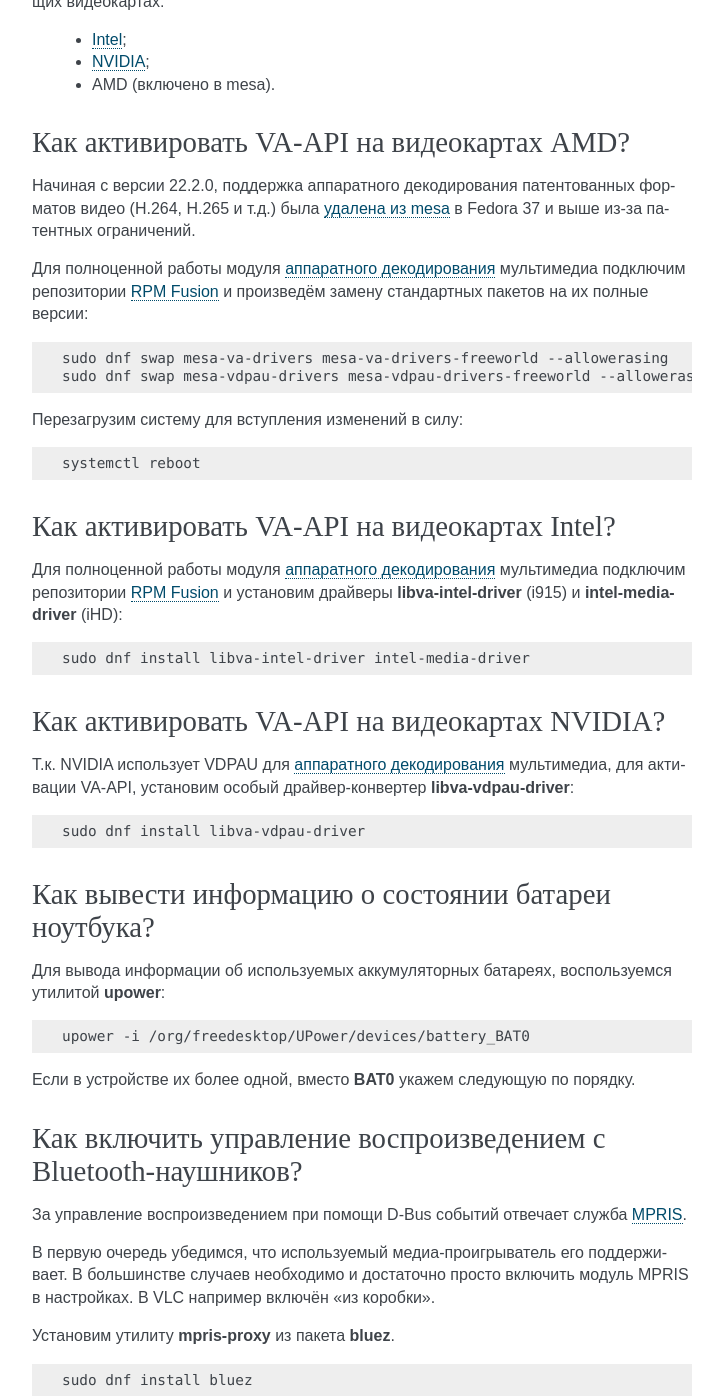
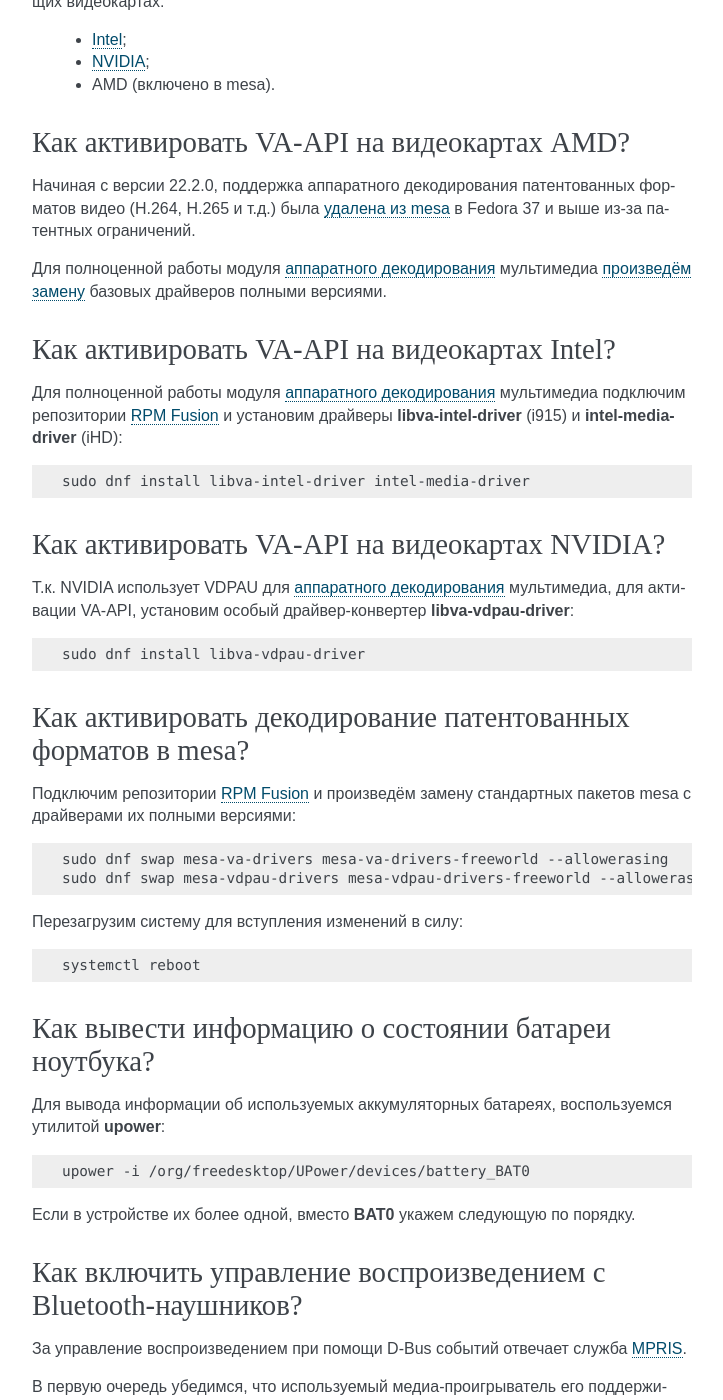
Before and after one commit to RussianFedora/FAQ, a Sphinx documentation site: the page built from source/hardware.rst, in a window 1280 px wide and 1400 px high, scrolled down 25703 px. Shown: the whole window, without its empty margins (388-1111 px from the left). Built offline with Sphinx 7.4.7, drawn with Linux system fonts in a browser that asks for light colours; comment, search, counter and statistics services are not loaded; some of the changed lines change nothing that is shown; some of the changed text lies outside the part shown.

Commit message:
Added mesa-freeworld question.

```diff
--- a/source/hardware.rst
+++ b/source/hardware.rst
@@ -1426,7 +1426,7 @@
   * :ref:`NVIDIA <vaapi-nvidia>`;
   * AMD (включено в mesa).
 
-.. index:: hardware acceleration, vaapi, amd, mesa
+.. index:: hardware acceleration, vaapi, amd
 .. _vaapi-amd:
 
 Как активировать VA-API на видеокартах AMD?
@@ -1434,7 +1434,39 @@
 
 Начиная с версии 22.2.0, поддержка аппаратного декодирования патентованных форматов видео (H.264, H.265 и т.д.) была `удалена из mesa <https://src.fedoraproject.org/rpms/mesa/c/94ef544b3f2125912dfbff4c6ef373fe49806b52?branch=rawhide>`__ в Fedora 37 и выше из-за патентных ограничений.
 
-Для полноценной работы модуля :ref:`аппаратного декодирования <video-hwaccel>` мультимедиа подключим репозитории :ref:`RPM Fusion <rpmfusion>` и произведём замену стандартных пакетов на их полные версии:
+Для полноценной работы модуля :ref:`аппаратного декодирования <video-hwaccel>` мультимедиа :ref:`произведём замену <mesa-freeworld>` базовых драйверов полными версиями.
+
+.. index:: hardware acceleration, vaapi, intel
+.. _vaapi-intel:
+
+Как активировать VA-API на видеокартах Intel?
+================================================
+
+Для полноценной работы модуля :ref:`аппаратного декодирования <video-hwaccel>` мультимедиа подключим репозитории :ref:`RPM Fusion <rpmfusion>` и установим драйверы **libva-intel-driver** (i915) и **intel-media-driver** (iHD):
+
+.. code-block:: text
+
+    sudo dnf install libva-intel-driver intel-media-driver
+
+.. index:: hardware acceleration, vaapi, vdpau, nvidia
+.. _vaapi-nvidia:
+
+Как активировать VA-API на видеокартах NVIDIA?
+=================================================
+
+Т.к. NVIDIA использует VDPAU для :ref:`аппаратного декодирования <video-hwaccel>` мультимедиа, для активации VA-API, установим особый драйвер-конвертер **libva-vdpau-driver**:
+
+.. code-block:: text
+
+    sudo dnf install libva-vdpau-driver
+
+.. index:: hardware acceleration, vaapi, amd, nouveau, mesa
+.. _mesa-freeworld:
+
+Как активировать декодирование патентованных форматов в mesa?
+=================================================================
+
+Подключим репозитории :ref:`RPM Fusion <rpmfusion>` и произведём замену стандартных пакетов mesa с драйверами их полными версиями:
 
 .. code-block:: text
 
@@ -1446,30 +1478,6 @@
 .. code-block:: text
 
     systemctl reboot
-
-.. index:: hardware acceleration, vaapi, intel
-.. _vaapi-intel:
-
-Как активировать VA-API на видеокартах Intel?
-================================================
-
-Для полноценной работы модуля :ref:`аппаратного декодирования <video-hwaccel>` мультимедиа подключим репозитории :ref:`RPM Fusion <rpmfusion>` и установим драйверы **libva-intel-driver** (i915) и **intel-media-driver** (iHD):
-
-.. code-block:: text
-
-    sudo dnf install libva-intel-driver intel-media-driver
-
-.. index:: hardware acceleration, vaapi, vdpau, nvidia
-.. _vaapi-nvidia:
-
-Как активировать VA-API на видеокартах NVIDIA?
-=================================================
-
-Т.к. NVIDIA использует VDPAU для :ref:`аппаратного декодирования <video-hwaccel>` мультимедиа, для активации VA-API, установим особый драйвер-конвертер **libva-vdpau-driver**:
-
-.. code-block:: text
-
-    sudo dnf install libva-vdpau-driver
 
 .. index:: battery, laptop, notebook
 .. _battery-status:
```
